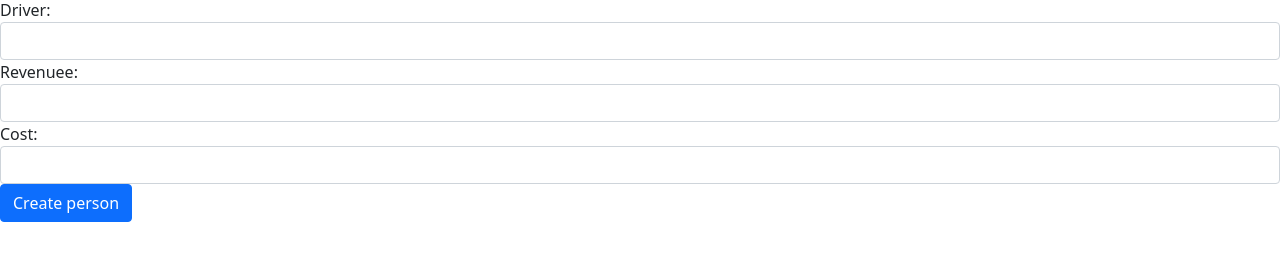
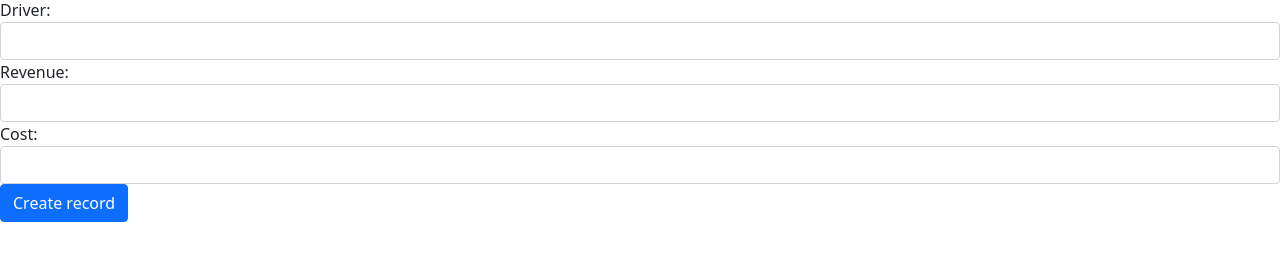
Before and after one commit to vvncheung/driver-assignment, a React (Create React App) app in the folder client/: page /create in a window 1280 px wide. Shown: the part 182-442 px from the top of the page. Built offline with nearby package versions, Linux system fonts and the light colour scheme.

Commit message:
correct typo on "create" form

```diff
--- a/client/src/components/create.js
+++ b/client/src/components/create.js
@@ -95,7 +95,7 @@ export default class Create extends Component {
             />
           </div>
           <div className="form-group">
-            <label>Revenuee: </label>
+            <label>Revenue: </label>
             <input
               type="text"
               className="form-control"
@@ -153,7 +153,7 @@ export default class Create extends Component {
           <div className="form-group">
             <input
               type="submit"
-              value="Create person"
+              value="Create record"
               className="btn btn-primary"
             />
           </div>
```
